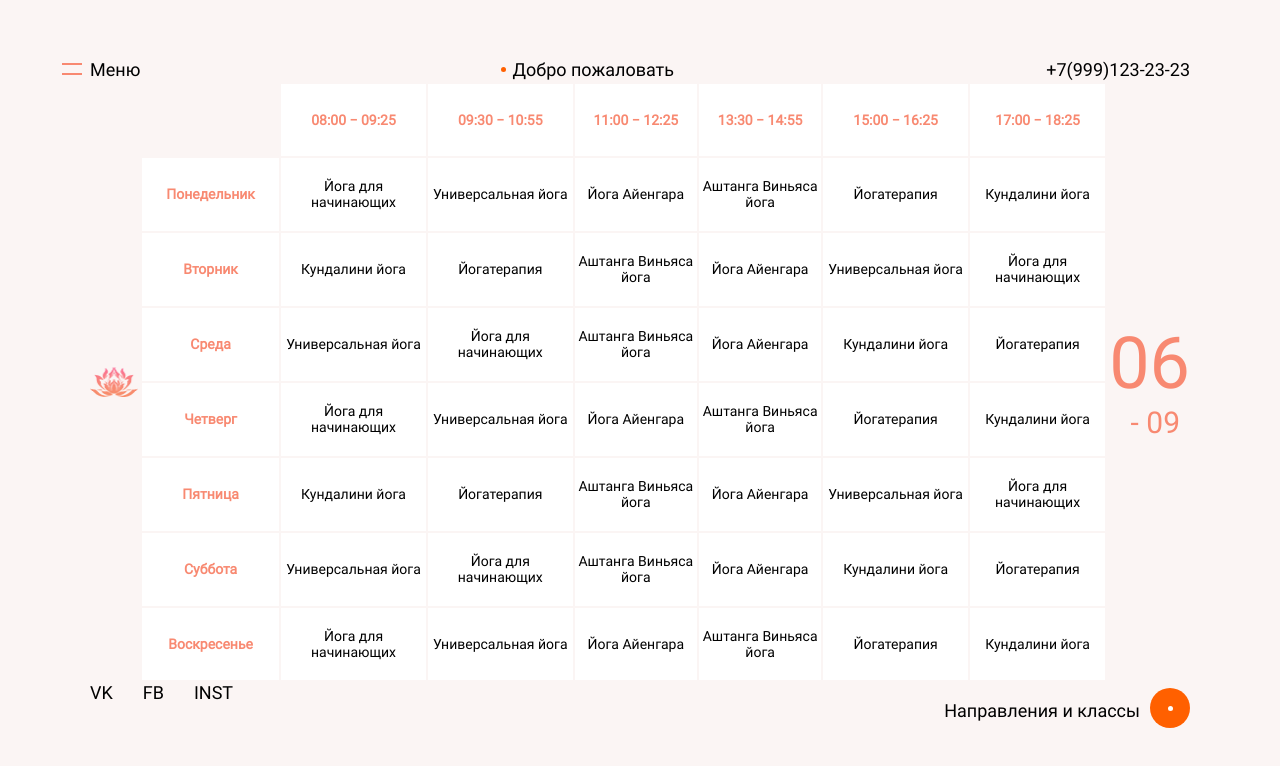
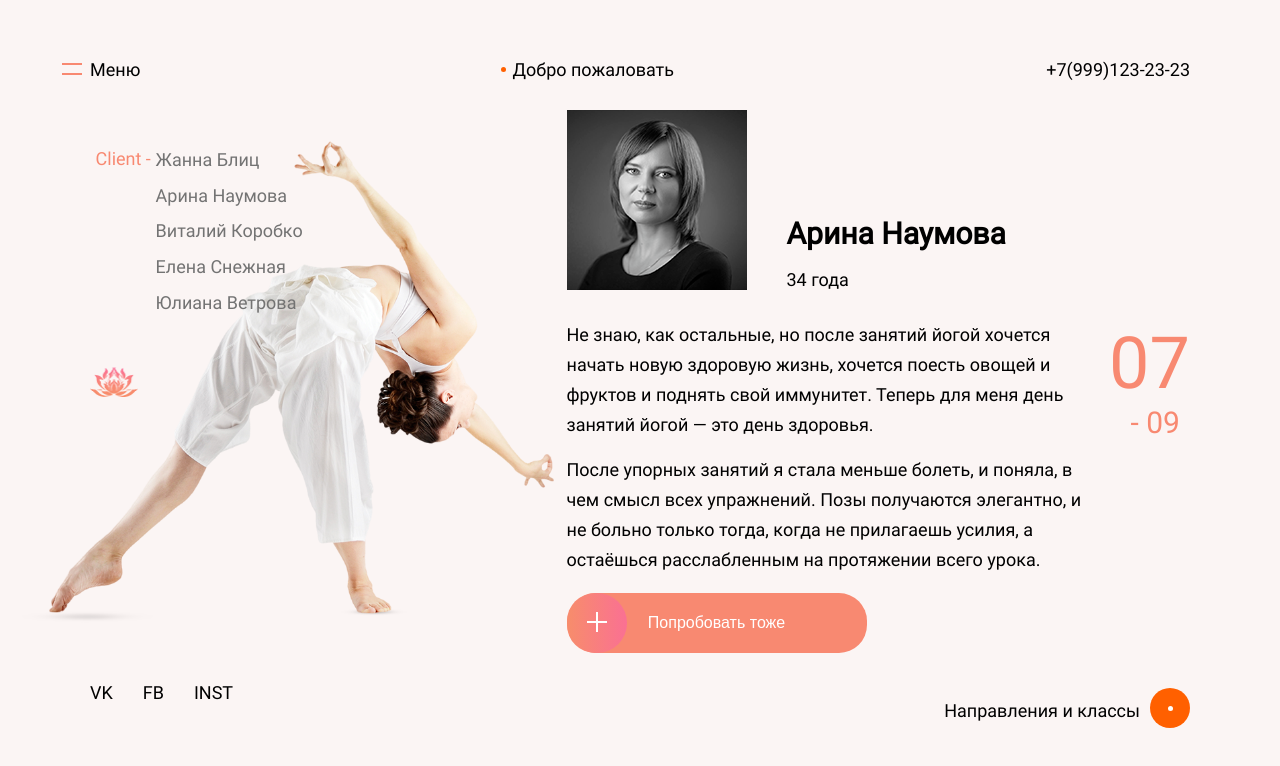
Before and after one commit to AdelRomeo/Lotos2.0, a website: page index.html in a window 1280 px wide. Drawn offline with Linux system fonts and the light colour scheme.

Commit message:
full section7 + gradient btn

```diff
--- /dev/null
+++ b/section7.html
@@ -0,0 +1,33 @@
+<div class="section7 section">
+    <img src="img/lotos-ezolan.png" alt="small_logo" class="section7_small-logo small-logo">
+    <ul class="section7_client-list">
+        <li class="section7_client-item">Жанна Блиц</li>
+        <li class="section7_client-item">Арина Наумова</li>
+        <li class="section7_client-item">Виталий Коробко</li>
+        <li class="section7_client-item">Елена Снежная</li>
+        <li class="section7_client-item">Юлиана Ветрова <span class="section7_list-marker">Client - </span> </li>
+    </ul>
+    <img src="img/07.png" alt="big_logo" class="section7_big-logo big-logo">
+    <div class="section7_client-info">
+        <div class="section7_client-logo">
+            <div class="section7_client-top-info">
+                <img src="img/06.png">
+                <div>
+                    <h3 class="section7_client-name">Арина Наумова</h3>
+                    <p class="section7_client-age">34 года</p>
+                </div>
+            </div>
+            <p class="section7_client-review">Не знаю, как остальные, но после занятий йогой хочется начать новую здоровую жизнь,
+                хочется поесть овощей и фруктов и поднять свой иммунитет. Теперь для меня день занятий йогой — это день здоровья.
+                <span></span>
+                После упорных занятий я стала меньше болеть, и поняла, в чем смысл всех упражнений. Позы получаются элегантно,
+                и не больно только тогда, когда не прилагаешь усилия, а остаёшься расслабленным на протяжении всего урока.
+            </p>
+        </div>
+        <button class="send-btn"> <span class="section_btn-circle"></span> Попробовать тоже</button>
+    </div>
+    <div class="section7_counter counter">
+        <span>07</span>
+        <span>- 09</span>
+    </div>
+</div>
--- a/src/scripts/main.js
+++ b/src/scripts/main.js
@@ -8,7 +8,7 @@ nextPage.addEventListener('click', ()=>{
 });
 
 
-fetch('section6.html')
+fetch('section7.html')
     .then((response)=>{
         if (response.status === 404){
             return Promise.reject();
@@ -56,7 +56,7 @@ function maxHeightSection(){ // универсальная функция кот
     let section = document.querySelector('.section'); //секция с подгружаемым контентом
     let maxHeeight = document.documentElement.clientHeight; // высота всей страницы (body)
 
-    return section.style.maxHeight = maxHeeight - mainHeaderHeight - mainFooterHeight + 'px'; //задаем высоты секции (высота страницы
+    return section.style.height = maxHeeight - mainHeaderHeight - mainFooterHeight + 'px'; //задаем высоты секции (высота страницы
     // -header и footer)
 }
 
@@ -87,6 +87,12 @@ function fetchRequest(pageCount) { //универсальная функция
                 section.appendChild(script); // добавляем скрипт в секцию
             }
 
+            if (page === 'section7.html'){
+                let script = document.createElement('script'); //создаем элемент скрипт
+                script.src = "src/scripts/section7.js"; // путь до нужного скрипта
+                section.appendChild(script); // добавляем скрипт в секцию
+            }
+
             pageNumb = pageCount + 1; // изменение счетчика для страницы
             page = 'section' + pageNumb + '.html'; // изменение страницы
         });
--- /dev/null
+++ b/src/scripts/section7.js
@@ -0,0 +1,14 @@
+(function antiDoubleVariables() {
+    let list3 = document.querySelector('.section7_client-list'); //список
+    let listLi3 = document.querySelectorAll('.section7_client-item'); //li`шки
+    let listMarker3 = document.querySelector('.section7_list-marker'); //'Yoga'
+
+    list3.addEventListener('mouseover', (e)=>{ //вешаем обработчик на список на наведение мыши
+        for (let i=0; i<listLi3.length; i++){ //перебираем все li`шки
+            if (e.target === listLi3[i]){ //если элемент на который навели мышь это li`шка
+                listMarker3.style.top = e.target.offsetTop + 'px'; //присваиваем маркеру значение по вертикали равному li`шке на которую
+                // навели мышь
+            }
+        }
+    });
+})();
```
Also changed, not shown: section5.html (+1 -0 lines), build/styles/main.css, 1 other file.
